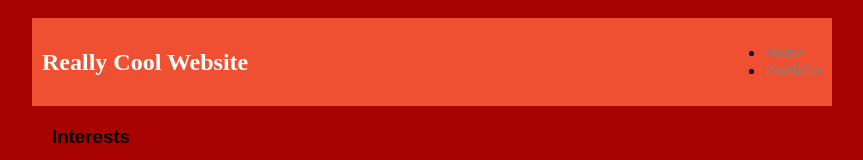
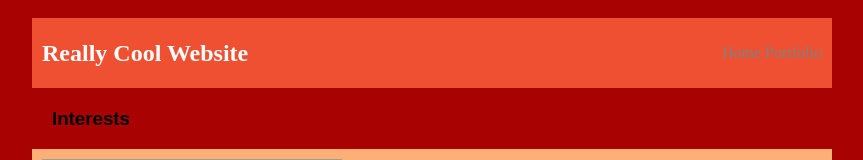
Before and after one commit to Micahd812/Micahd812, a plain HTML site: page index.html in a window 1280 px wide. Shown: the top 160 px of the page, without its empty margins (208-1071 px from the left). Drawn offline with Linux system fonts and the light colour scheme; grey boxes are pictures that could not be loaded.

Commit message:
add index.html file

```diff
--- a/index.html
+++ b/index.html
@@ -46,7 +46,8 @@
 
     }
     .nav-li {
-        display:-moz-box;
+        /*display:-moz-box;*/
+        display: inline-block;
         padding: 5, 10px;
         color:rgb(0, 0, 0)
     }
```
